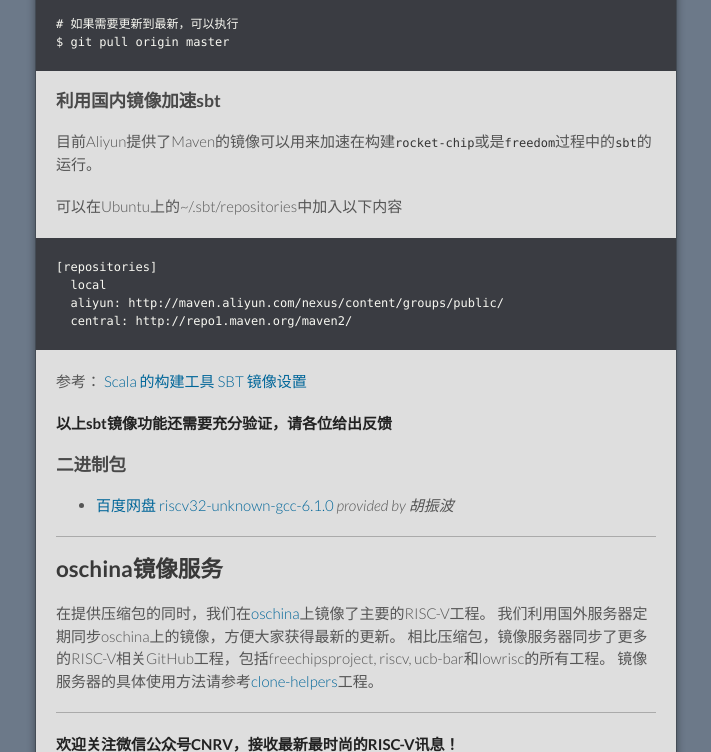
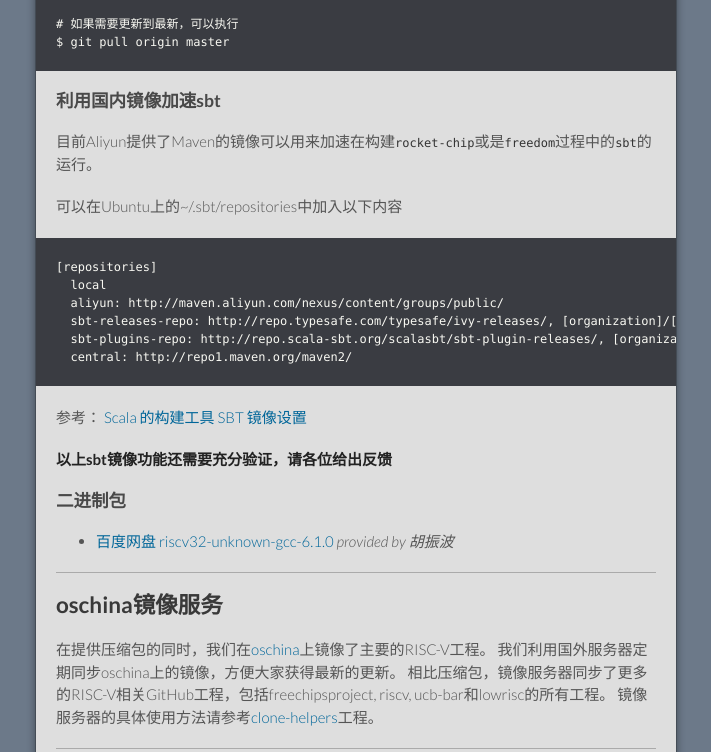
Before and after one commit to cnrv/home, a Jekyll site: the page built from index.md, in a window 1280 px wide and 900 px high, scrolled down 1353 px, cut to the strip 0-752 px from the top of the window. Shown: the whole strip, without its empty margins (284-995 px from the left). Built offline with Jekyll 4.4.1, drawn with Linux system fonts in a browser that asks for light colours; Markdown is read by kramdown in place of the engine named in the settings; comment, search, counter and statistics services are not loaded; our own code applies the rules of GitHub Pages for plain Markdown files.

Commit message:
update sbt repo config.
Signed-off-by: Alex Guo <xfguo@credosemi.com.cn>

```diff
--- a/index.md
+++ b/index.md
@@ -70,6 +70,8 @@
 [repositories]
   local
   aliyun: http://maven.aliyun.com/nexus/content/groups/public/
+  sbt-releases-repo: http://repo.typesafe.com/typesafe/ivy-releases/, [organization]/[module]/(scala_[scalaVersion]/)(sbt_[sbtVersion]/)[revision]/[type]s/[artifact](-[classifier]).[ext]
+  sbt-plugins-repo: http://repo.scala-sbt.org/scalasbt/sbt-plugin-releases/, [organization]/[module]/(scala_[scalaVersion]/)(sbt_[sbtVersion]/)[revision]/[type]s/[artifact](-[classifier]).[ext]
   central: http://repo1.maven.org/maven2/
 ~~~
 
```
